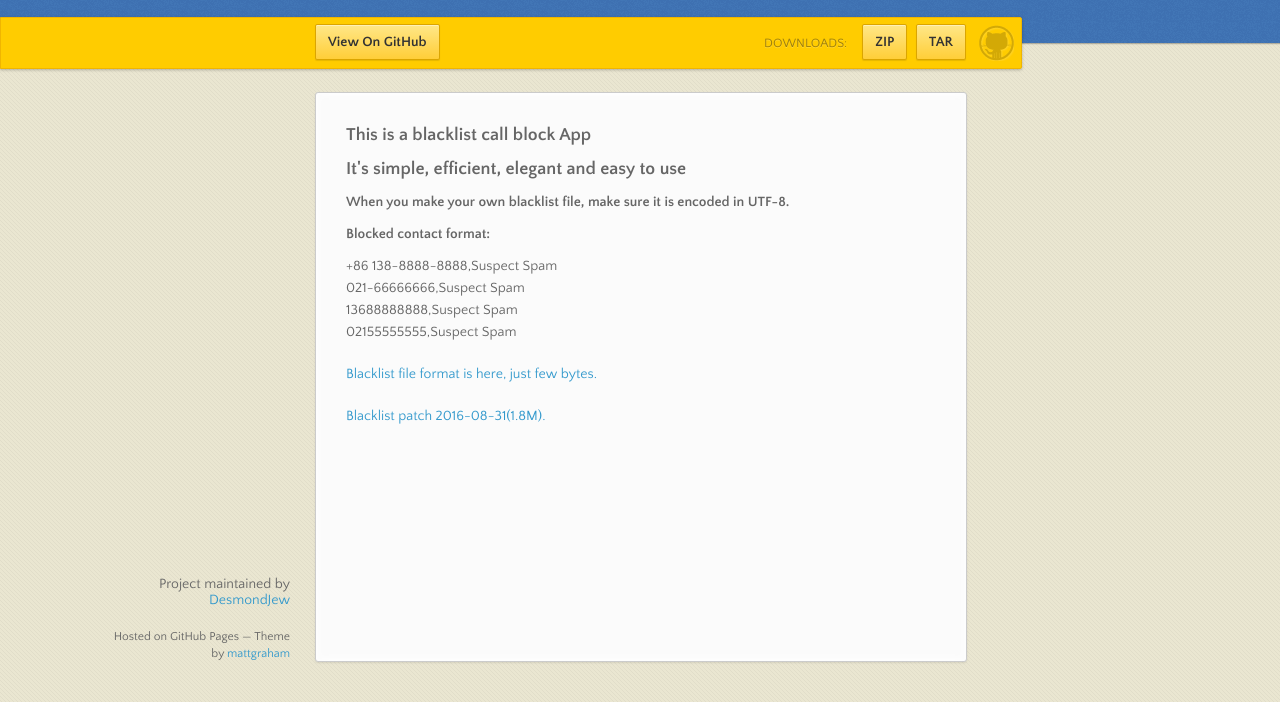
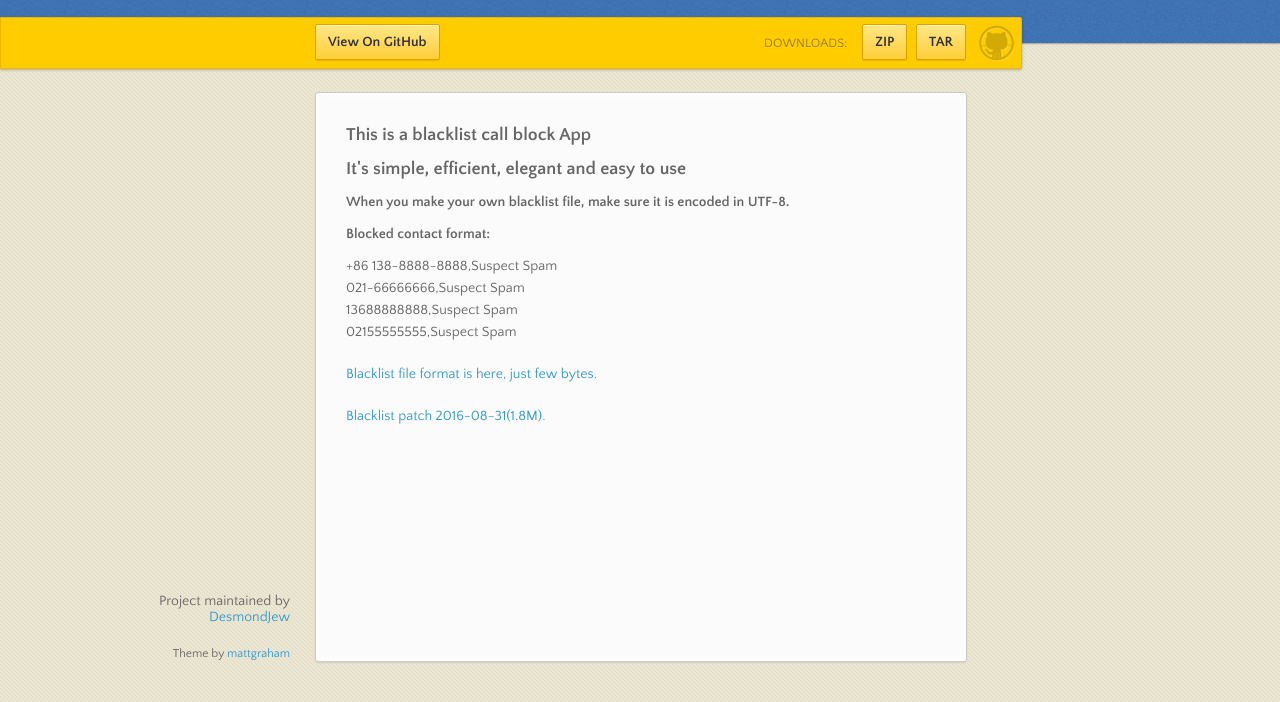
Before and after one commit to xujun05/CallHelperDatabase, a plain HTML site: page index.html in a window 1280 px wide. Shown: the part 98-800 px from the top of the page. Drawn offline with nearby package versions, Linux system fonts and the light colour scheme.

Commit message:
Update index.html

```diff
--- a/index.html
+++ b/index.html
@@ -62,7 +62,7 @@
       </section>
       <footer>
         <p>Project maintained by <a href="https://twitter.com/desmondjew">DesmondJew</a></p>
-        <p><small>Hosted on GitHub Pages &mdash; Theme by <a href="https://twitter.com/michigangraham">mattgraham</a></small></p>
+        <p><small>Theme by <a href="https://twitter.com/michigangraham">mattgraham</a></small></p>
       </footer>
     </div>
     <!--[if !IE]><script>fixScale(document);</script><![endif]-->
```
